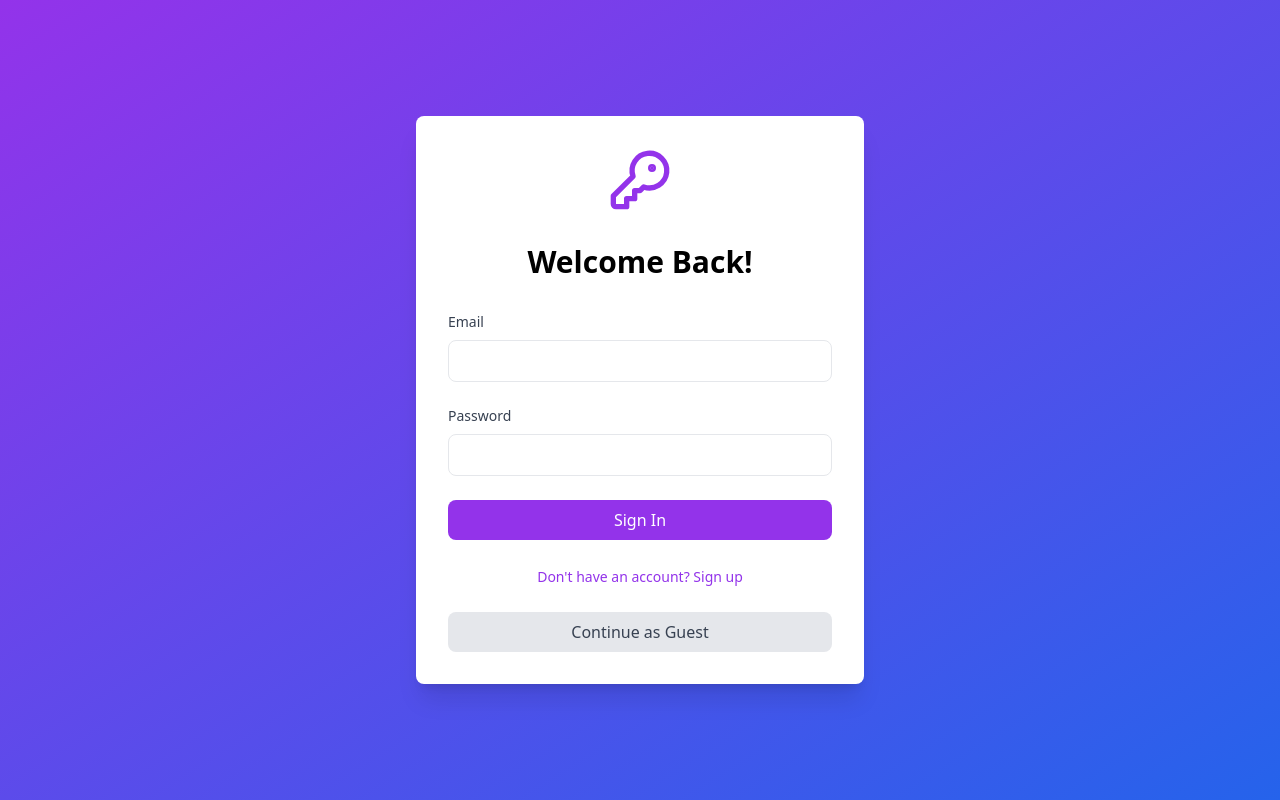
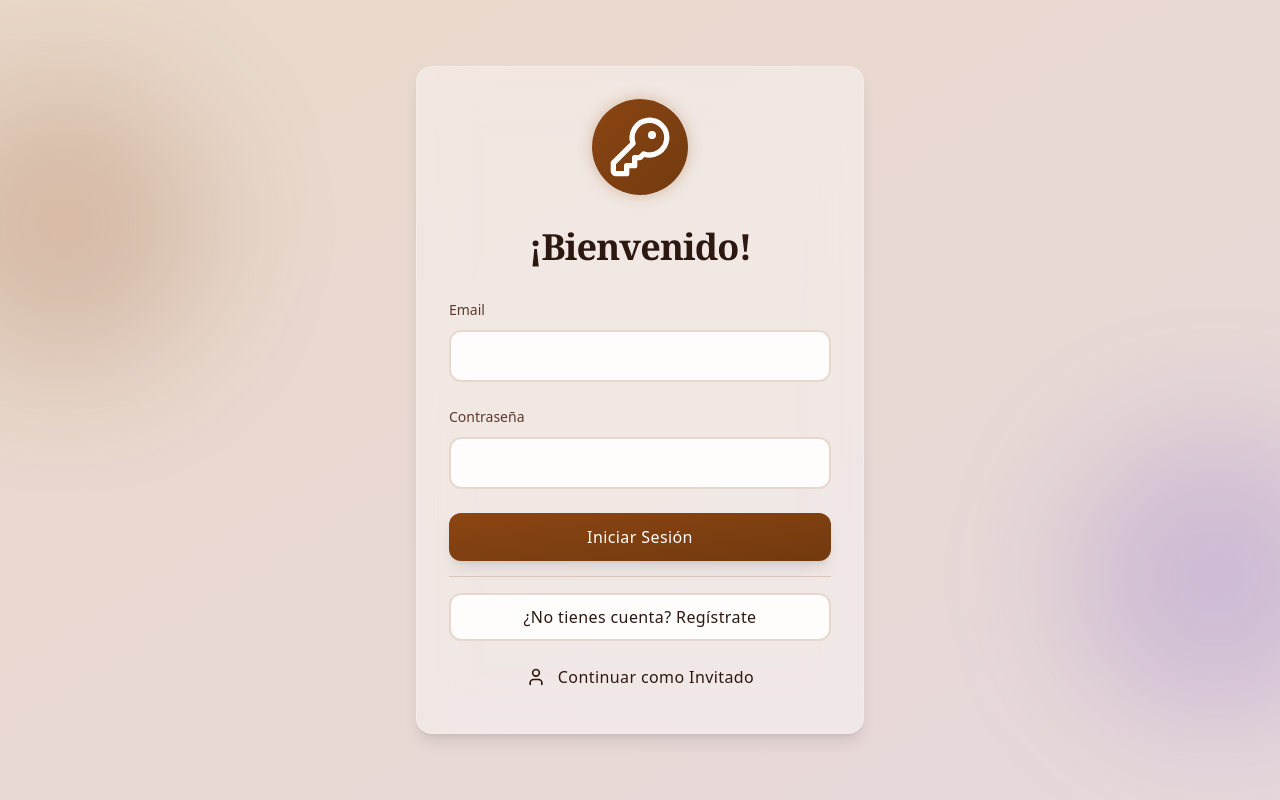
Before and after one commit to MiguelLuque/wordle, a React (Vite) app: page /auth in a window 1280 px wide. Built offline with nearby package versions, Linux system fonts and the light colour scheme.

Commit message:
Auth screen style

```diff
--- a/src/screens/AuthScreen.tsx
+++ b/src/screens/AuthScreen.tsx
@@ -3,6 +3,8 @@ import { useNavigate } from 'react-router-dom';
 import { User, KeyRound } from 'lucide-react';
 import { supabase } from '../lib/supabase';
 import { useGameStore } from '../store/gameStore';
+import { cn } from '../utils/styleUtils';
+import { styles } from '../styles/theme';
 
 export default function AuthScreen() {
   const navigate = useNavigate();
@@ -58,32 +60,60 @@ export default function AuthScreen() {
     navigate('/menu');
   };
 
+  return (
+    <div className={styles.layout.page}>
+      {/* Elementos decorativos de fondo */}
+      <div className="absolute inset-0 bg-gradient-to-br from-[#8b4513]/10 to-[#6b46c1]/10" />
+      <div className="absolute top-20 -left-20 w-72 h-72 bg-[#8b4513]/20 rounded-full blur-3xl" />
+      <div className="absolute bottom-20 -right-20 w-72 h-72 bg-[#6b46c1]/20 rounded-full blur-3xl" />
 
-  return (
-    <div className="min-h-screen bg-gradient-to-br from-purple-600 to-blue-600 flex items-center justify-center p-4">
-      <div className="bg-white rounded-lg shadow-xl p-8 w-full max-w-md">
+      <div className={cn(
+        styles.card.variants.glass,
+        "w-full max-w-md p-8 relative z-10"
+      )}>
         <div className="flex justify-center mb-8">
-          <KeyRound className="w-16 h-16 text-purple-600" />
+          <div className={cn(
+            "p-4 rounded-full",
+            styles.effects.glow,
+            "bg-gradient-to-br from-[#8b4513] to-[#723a0f]"
+          )}>
+            <KeyRound className="w-16 h-16 text-white" />
+          </div>
         </div>
-        <h2 className="text-3xl font-bold text-center mb-8">
-          {isLogin ? 'Welcome Back!' : 'Create Account'}
+
+        <h2 className={cn(
+          styles.text.heading.h1,
+          "text-center mb-8 text-[#2c1810]"
+        )}>
+          {isLogin ? '¡Bienvenido!' : 'Crear Cuenta'}
         </h2>
+
         <form onSubmit={handleAuth} className="space-y-6">
           <div>
-            <label className="block text-sm font-medium text-gray-700 mb-2">
+            <label className={cn(
+              styles.text.body.small,
+              "block mb-2"
+            )}>
               Email
             </label>
             <input
               type="email"
               value={email}
               onChange={(e) => setEmail(e.target.value)}
-              className="w-full px-4 py-2 border rounded-lg focus:ring-2 focus:ring-purple-500 focus:border-transparent"
+              className={cn(
+                styles.input.variants.primary,
+                "w-full px-4 py-3"
+              )}
               required
             />
           </div>
+
           <div>
-            <label className="block text-sm font-medium text-gray-700 mb-2">
-              Password
+            <label className={cn(
+              styles.text.body.small,
+              "block mb-2"
+            )}>
+              Contraseña
             </label>
             <input
               type="password"
@@ -94,8 +124,11 @@ export default function AuthScreen() {
                   setPasswordError('');
                 }
               }}
-              className={`w-full px-4 py-2 border rounded-lg focus:ring-2 focus:ring-purple-500 focus:border-transparent ${passwordError ? 'border-red-500' : ''
-                }`}
+              className={cn(
+                styles.input.variants.primary,
+                "w-full px-4 py-3",
+                passwordError && "border-red-500 focus:border-red-500 focus:ring-red-500"
+              )}
               required
             />
             {passwordError && (
@@ -107,30 +140,52 @@ export default function AuthScreen() {
               </p>
             )}
           </div>
+
           <button
             type="submit"
             disabled={loading}
-            className="w-full bg-purple-600 text-white py-2 rounded-lg hover:bg-purple-700 transition-colors disabled:opacity-50"
+            className={cn(
+              styles.button.base,
+              styles.button.variants.primary,
+              "w-full h-12 flex items-center justify-center gap-3"
+            )}
           >
-            {loading ? 'Processing...' : isLogin ? 'Sign In' : 'Sign Up'}
+            {loading ? 'Procesando...' : isLogin ? 'Iniciar Sesión' : 'Registrarse'}
           </button>
         </form>
-        <div className="mt-6">
+
+        <div className="relative py-4">
+          <div className="absolute inset-0 flex items-center">
+            <div className="w-full border-t border-[#8b4513]/20"></div>
+          </div>
+          <div className="relative flex justify-center text-sm">
+          </div>
+        </div>
+
+        <div className="space-y-3">
           <button
             onClick={() => setIsLogin(!isLogin)}
-            className="w-full text-purple-600 text-sm hover:underline"
+            className={cn(
+              styles.button.base,
+              styles.button.variants.secondary,
+              "w-full h-12 flex items-center justify-center"
+            )}
           >
-            {isLogin ? "Don't have an account? Sign up" : 'Already have an account? Sign in'}
+            {isLogin ? "¿No tienes cuenta? Regístrate" : '¿Ya tienes cuenta? Inicia sesión'}
+          </button>
+
+          <button
+            onClick={handleGuestLogin}
+            className={cn(
+              styles.button.base,
+              styles.button.variants.ghost,
+              "w-full h-12 flex items-center justify-center gap-3"
+            )}
+          >
+            <User className="w-5 h-5" />
+            <span>Continuar como Invitado</span>
           </button>
         </div>
-        {<div className="mt-6">
-          <button
-            onClick={handleGuestLogin}
-            className="w-full bg-gray-200 text-gray-700 py-2 rounded-lg hover:bg-gray-300 transition-colors"
-          >
-            Continue as Guest
-          </button>
-        </div>}
       </div>
     </div>
   );
--- a/src/screens/MainMenu.tsx
+++ b/src/screens/MainMenu.tsx
@@ -170,9 +170,7 @@ export default function MainMenu() {
               <div className="w-full border-t border-[#8b4513]/20"></div>
             </div>
             <div className="relative flex justify-center text-sm">
-              <span className="px-2 bg-white/60 backdrop-blur-sm text-[#5c392c]">
-                o
-              </span>
+
             </div>
           </div>
 
@@ -180,18 +178,11 @@ export default function MainMenu() {
             onClick={handleLogout}
             className={cn(
               styles.button.base,
-              authenticated && !isGuest
-                ? styles.button.variants.ghost
-                : styles.button.variants.secondary,
+              styles.button.variants.secondary,
               "w-full h-12 flex items-center justify-center gap-3"
             )}
           >
-            <LogOut className={cn(
-              "w-5 h-5",
-              authenticated && !isGuest
-                ? "text-[#2c1810]"
-                : "text-[#8b4513]"
-            )} />
+            <LogOut className="w-5 h-5 text-[#2c1810]" />
             <span className="font-medium">
               {authenticated && !isGuest ? 'Cerrar Sesión' : 'Iniciar Sesión'}
             </span>
```
